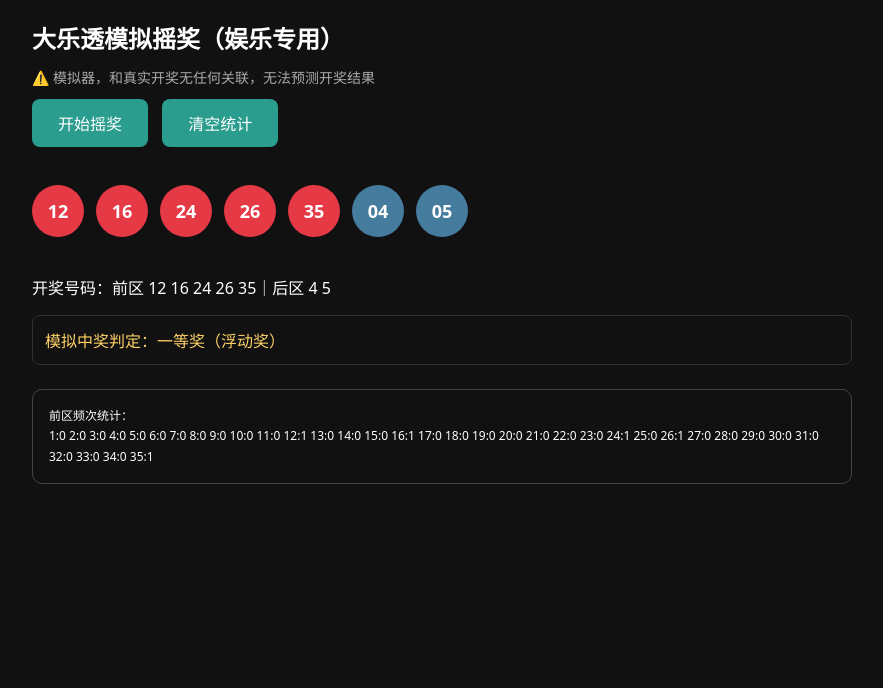
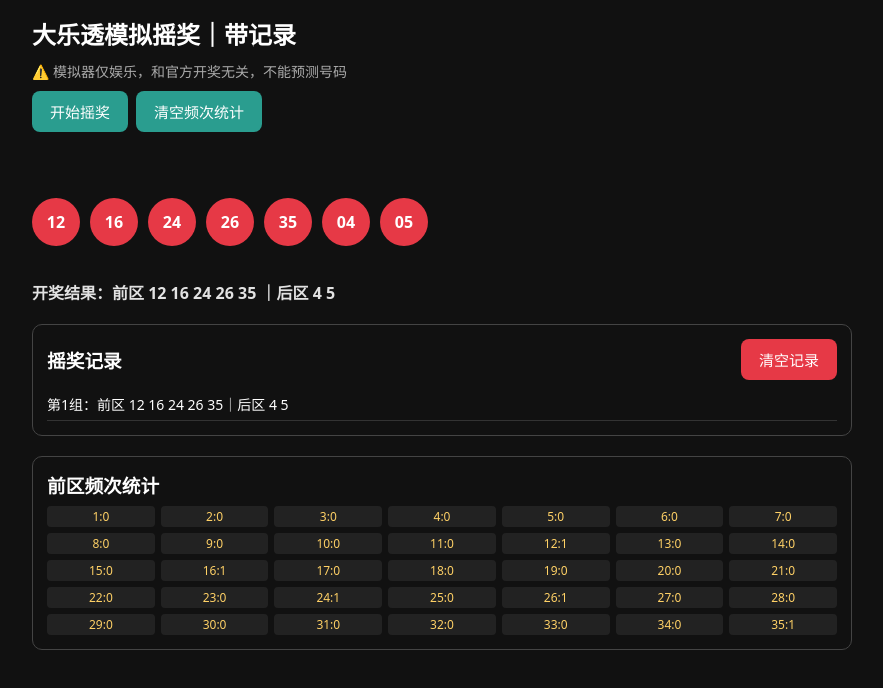
Before and after one commit to cjlov/dlt, a plain HTML site: page index.html in a window 1280 px wide. Both pictures are taken after a click on the button "开始摇奖". Shown: the whole page, without its empty margins (198-1081 px from the left). Drawn offline with Linux system fonts and the light colour scheme.

Commit message:
Update index.html

```diff
--- a/index.html
+++ b/index.html
@@ -2,155 +2,203 @@
 <html lang="zh-CN">
 <head>
 <meta charset="UTF-8">
-<title>大乐透模拟摇奖｜娱乐版</title>
+<meta name="viewport" content="width=device-width, initial-scale=1.0">
+<title>大乐透模拟摇奖｜带记录</title>
 <style>
 *{box-sizing:border-box;margin:0;padding:0;font-family:system-ui, sans-serif}
-body{background:#111;color:#fff;padding:20px}
+body{background:#111;color:#fff;padding:16px}
 .box{max-width:820px;margin:0 auto}
-.ballWrap{display:flex;gap:12px;align-items:center;margin:24px 0;min-height:80px}
-.ball{width:52px;height:52px;border-radius:50%;display:grid;place-items:center;font-weight:bold;font-size:18px}
+.ballWrap{display:flex;gap:10px;align-items:center;margin:20px 0;min-height:76px;flex-wrap:wrap}
+.ball{width:48px;height:48px;border-radius:50%;display:grid;place-items:center;font-weight:bold;font-size:16px;opacity:0;transform:scale(0.3);animation:popIn 0.4s cubic-bezier(0.175, 0.885, 0.32, 1.275) forwards}
+.ball.pop-done{animation:none;opacity:1;transform:scale(1)}
+@keyframes popIn{to{opacity:1;transform:scale(1)}}
 .front{background:#e63946}
 .back{background:#457b9d}
-button{padding:12px 26px;font-size:16px;border:none;border-radius:8px;background:#2a9d8f;color:#fff;cursor:pointer;margin-right:10px}
-#stat{margin-top:24px;padding:16px;border:1px solid #444;border-radius:10px;font-size:12px;line-height:1.7}
-.info{margin:12px 0;color:#aaa;font-size:14px}
-.prize{margin-top:16px;padding:12px;border:1px solid #333;border-radius:8px;color:#ffd166}
+.ctrl{display:flex;gap:8px;flex-wrap:wrap;margin-bottom:12px}
+button{padding:10px 18px;font-size:15px;border:none;border-radius:8px;background:#2a9d8f;color:#fff;cursor:pointer}
+button:disabled{background:#555;cursor:not-allowed}
+.info{margin:10px 0;color:#aaa;font-size:14px}
+#statusInfo{color:#ffd166;min-height:20px}
+#resultText{font-weight:bold;color:#e2e2e2;margin:10px 0}
+#stat{margin-top:20px;padding:14px;border:1px solid #444;border-radius:10px}
+.stat-grid{display:grid;grid-template-columns:repeat(7,1fr);gap:6px;font-size:12px}
+.stat-item{padding:2px 4px;text-align:center;background:#222;border-radius:4px;color:#ffd166}
+.record-wrap{margin-top:20px;padding:14px;border:1px solid #444;border-radius:10px}
+.record-item{padding:6px 0;border-bottom:1px solid #333;font-size:14px}
+.record-title{display:flex;justify-content:space-between;align-items:center;margin-bottom:8px}
+#clearRecordBtn{background:#e63946}
 </style>
 </head>
 <body>
 <div class="box">
-  <h2>大乐透模拟摇奖（娱乐专用）</h2>
-  <div class="info">⚠️ 模拟器，和真实开奖无任何关联，无法预测开奖结果</div>
-  <button onclick="startRoll()">开始摇奖</button>
-  <button onclick="resetStat()">清空统计</button>
+  <h2>大乐透模拟摇奖｜带记录</h2>
+  <div class="info">⚠️ 模拟器仅娱乐，和官方开奖无关，不能预测号码</div>
+
+  <div class="ctrl">
+    <button id="rollBtn" onclick="startRoll()">开始摇奖</button>
+    <button id="resetBtn" onclick="resetStat()">清空频次统计</button>
+  </div>
+
+  <div id="statusInfo"></div>
   <div class="ballWrap" id="ballBox"></div>
   <div id="resultText"></div>
-  <div class="prize" id="prizeText"></div>
+
+  <div class="record-wrap">
+    <div class="record-title">
+      <h3>摇奖记录</h3>
+      <button id="clearRecordBtn" onclick="clearAllRecord()">清空记录</button>
+    </div>
+    <div id="recordList"></div>
+  </div>
+
   <div id="stat">
-    <div>前区频次统计：</div>
-    <div id="frontStat"></div>
+    <h3 style="margin-bottom:8px">前区频次统计</h3>
+    <div class="stat-grid" id="statGrid"></div>
   </div>
 </div>
 
 <script>
-// 频次记录
 let frontCount = Array(36).fill(0);
+let isRolling = false;
+let audioCtx;
 
-// 密码学安全随机
+// 读取本地存储记录
+let rollRecord = JSON.parse(localStorage.getItem("dltRecord")) || [];
+
+function playPopSound() {
+  try {
+    if(!audioCtx) audioCtx = new (window.AudioContext || window.webkitAudioContext)();
+    const osc = audioCtx.createOscillator();
+    const gain = audioCtx.createGain();
+    osc.connect(gain);
+    gain.connect(audioCtx.destination);
+    osc.type = "sine";
+    osc.frequency.setValueAtTime(600, audioCtx.currentTime);
+    osc.frequency.exponentialRampToValueAtTime(1000, audioCtx.currentTime + 0.1);
+    gain.gain.setValueAtTime(0.1, audioCtx.currentTime);
+    gain.gain.exponentialRampToValueAtTime(0.01, audioCtx.currentTime + 0.1);
+    osc.start();
+    osc.stop(audioCtx.currentTime + 0.1);
+  }catch(e){}
+}
+
 function secureRandom(min, max) {
   const u32 = new Uint32Array(1);
-  window.crypto.getRandomValues(u32);
+  crypto.getRandomValues(u32);
   const r = u32[0] / (0xFFFFFFFF + 1);
   return Math.floor(r * (max - min + 1)) + min;
 }
 
-// 获取原始乱序号码（不排序）
-function getFrontRaw(){
-  let arr = [];
-  while(arr.length <5){
-    let n = secureRandom(1,35);
+function getFront() {
+  const arr = [];
+  while(arr.length < 5) {
+    const n = secureRandom(1,35);
     if(!arr.includes(n)) arr.push(n);
   }
-  return arr;
+  return arr.sort((a,b)=>a-b);
 }
-function getBackRaw(){
-  let arr = [];
-  while(arr.length <2){
-    let n = secureRandom(1,12);
+function getBack() {
+  const arr = [];
+  while(arr.length < 2) {
+    const n = secureRandom(1,12);
     if(!arr.includes(n)) arr.push(n);
   }
-  return arr;
-}
-function sortArr(a){
-  return [...a].sort((x,y)=>x-y);
+  return arr.sort((a,b)=>a-b);
 }
 
-// 更新统计面板
-function updateStat(arr){
-  arr.forEach(v=>frontCount[v]++);
-  let s = "";
+function renderStat() {
+  let html = "";
   for(let i=1;i<=35;i++){
-    s += i+":"+frontCount[i]+"  ";
+    html += `<div class="stat-item">${i}:${frontCount[i]}</div>`
   }
-  document.getElementById("frontStat").innerText = s;
-}
-function resetStat(){
-  frontCount = Array(36).fill(0);
-  document.getElementById("frontStat").innerText = "";
-  document.getElementById("ballBox").innerHTML = "";
-  document.getElementById("resultText").innerText = "";
-  document.getElementById("prizeText").innerText = "";
+  document.getElementById("statGrid").innerHTML = html;
 }
 
-// 奖级判定（官方9档）
-function checkPrize(winFront, winBack, userFront, userBack){
-  const matchFront = winFront.filter(x=>userFront.includes(x)).length;
-  const matchBack = winBack.filter(x=>userBack.includes(x)).length;
-  if(matchFront===5 && matchBack===2) return "一等奖（浮动奖）";
-  if(matchFront===5 && matchBack===1) return "二等奖（浮动奖）";
-  if(matchFront===5 && matchBack===0) return "三等奖（浮动奖）";
-  if(matchFront===4 && matchBack===2) return "四等奖 3000元";
-  if(matchFront===4 && matchBack===1) return "五等奖 200元";
-  if(matchFront===3 && matchBack===2) return "六等奖 100元";
-  if(matchFront===4 && matchBack===0) return "七等奖 10元";
-  if((matchFront===3 && matchBack===1) || (matchFront===2 && matchBack===2)) return "八等奖 5元";
-  if((matchFront===3 && matchBack===0) || (matchFront===2 && matchBack===1) || (matchFront===1 && matchBack===2)) return "九等奖 2元";
-  return "未中奖";
+function renderRecord() {
+  let html = "";
+  rollRecord.forEach((item,idx)=>{
+    html += `<div class="record-item">第${idx+1}组：前区 ${item.front.join(" ")}｜后区 ${item.back.join(" ")}</div>`
+  })
+  document.getElementById("recordList").innerHTML = html;
+  localStorage.setItem("dltRecord", JSON.stringify(rollRecord));
 }
 
-// 摇奖动画
-async function startRoll(){
+function resetStat() {
+  if(isRolling) return;
+  frontCount = Array(36).fill(0);
+  renderStat();
+}
+
+function clearAllRecord() {
+  rollRecord = [];
+  localStorage.removeItem("dltRecord");
+  renderRecord();
+}
+
+async function startRoll() {
+  if(isRolling) return;
+  isRolling = true;
+  document.getElementById("rollBtn").disabled = true;
   const box = document.getElementById("ballBox");
   box.innerHTML = "";
   document.getElementById("resultText").innerText = "";
-  document.getElementById("prizeText").innerText = "";
+  document.getElementById("statusInfo").innerText = "正在摇出号码...";
 
-  // 拿到乱序原始开奖号码
-  const rawFront = getFrontRaw();
-  const rawBack = getBackRaw();
+  const frontRaw = getFront();
+  const backRaw = getBack();
+  const allRaw = [...frontRaw, ...backRaw];
 
-  // 小球逐个乱序落下
-  for(let num of rawFront){
-    const b = document.createElement("div");
-    b.className = "ball front";
-    b.innerText = num.toString().padStart(2,"0");
-    box.appendChild(b);
-    await sleep(220);
-  }
-  for(let num of rawBack){
-    const b = document.createElement("div");
-    b.className = "ball back";
-    b.innerText = num.toString().padStart(2,"0");
-    box.appendChild(b);
-    await sleep(220);
+  // 逐个出球
+  for(const num of allRaw) {
+    playPopSound();
+    const div = document.createElement("div");
+    div.className = num <=35 ? "ball front" : "ball back";
+    div.innerText = String(num).padStart(2,"0");
+    div.dataset.num = num;
+    box.appendChild(div);
+    await sleep(250);
   }
 
-  // 全部落完，再排序展示最终开奖号
-  const sortedFront = sortArr(rawFront);
-  const sortedBack = sortArr(rawBack);
+  await sleep(600);
+  // 打上pop-done，关闭动画冲突
+  box.querySelectorAll(".ball").forEach(b=>b.classList.add("pop-done"));
+  document.getElementById("statusInfo").innerText = "正在排序...";
+  await sleep(300);
+
+  const sortedFront = [...frontRaw].sort((a,b)=>a-b);
+  const sortedBack = [...backRaw].sort((a,b)=>a-b);
+  const sortedAll = [...sortedFront, ...sortedBack];
+
+  const balls = Array.from(box.querySelectorAll(".ball"));
+  const rects = balls.map(b=>b.getBoundingClientRect());
   box.innerHTML = "";
-  for(let n of sortedFront){
-    const b = document.createElement("div");
-    b.className = "ball front";
-    b.innerText = n.toString().padStart(2,"0");
-    box.appendChild(b);
-  }
-  for(let n of sortedBack){
-    const b = document.createElement("div");
-    b.className = "ball back";
-    b.innerText = n.toString().padStart(2,"0");
-    box.appendChild(b);
-  }
+  sortedAll.forEach(num=>{
+    const div = document.createElement("div");
+    div.className = num <=35 ? "ball front pop-done" : "ball back pop-done";
+    div.innerText = String(num).padStart(2,"0");
+    box.appendChild(div);
+  })
 
-  updateStat(sortedFront);
-  document.getElementById("resultText").innerText = `开奖号码：前区 ${sortedFront.join(" ")}｜后区 ${sortedBack.join(" ")}`;
-  // 这里可以改成你自己输入的号码，我先用开奖号自测演示
-  const prizeResult = checkPrize(sortedFront, sortedBack, sortedFront, sortedBack);
-  document.getElementById("prizeText").innerText = `模拟中奖判定：${prizeResult}`;
+  // 记录频次
+  sortedFront.forEach(n=>frontCount[n]++);
+  renderStat();
+
+  // 存入记录
+  rollRecord.push({front:sortedFront, back:sortedBack});
+  renderRecord();
+
+  document.getElementById("resultText").innerText = `开奖结果：前区 ${sortedFront.join(" ")} ｜后区 ${sortedBack.join(" ")}`;
+  document.getElementById("statusInfo").innerText = "";
+  isRolling = false;
+  document.getElementById("rollBtn").disabled = false;
 }
+
 function sleep(ms){
   return new Promise(resolve=>setTimeout(resolve,ms));
 }
+
+renderStat();
+renderRecord();
 </script>
 </body>
 </html>
```
